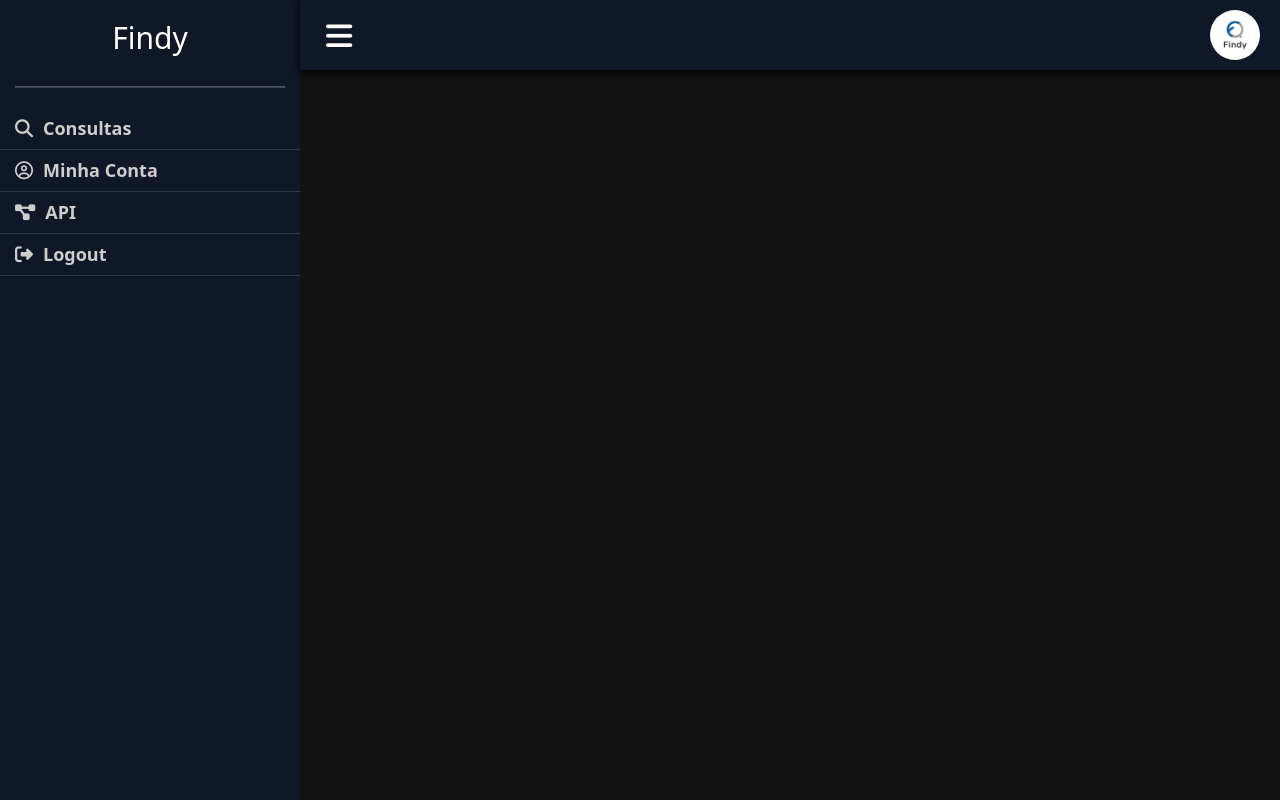
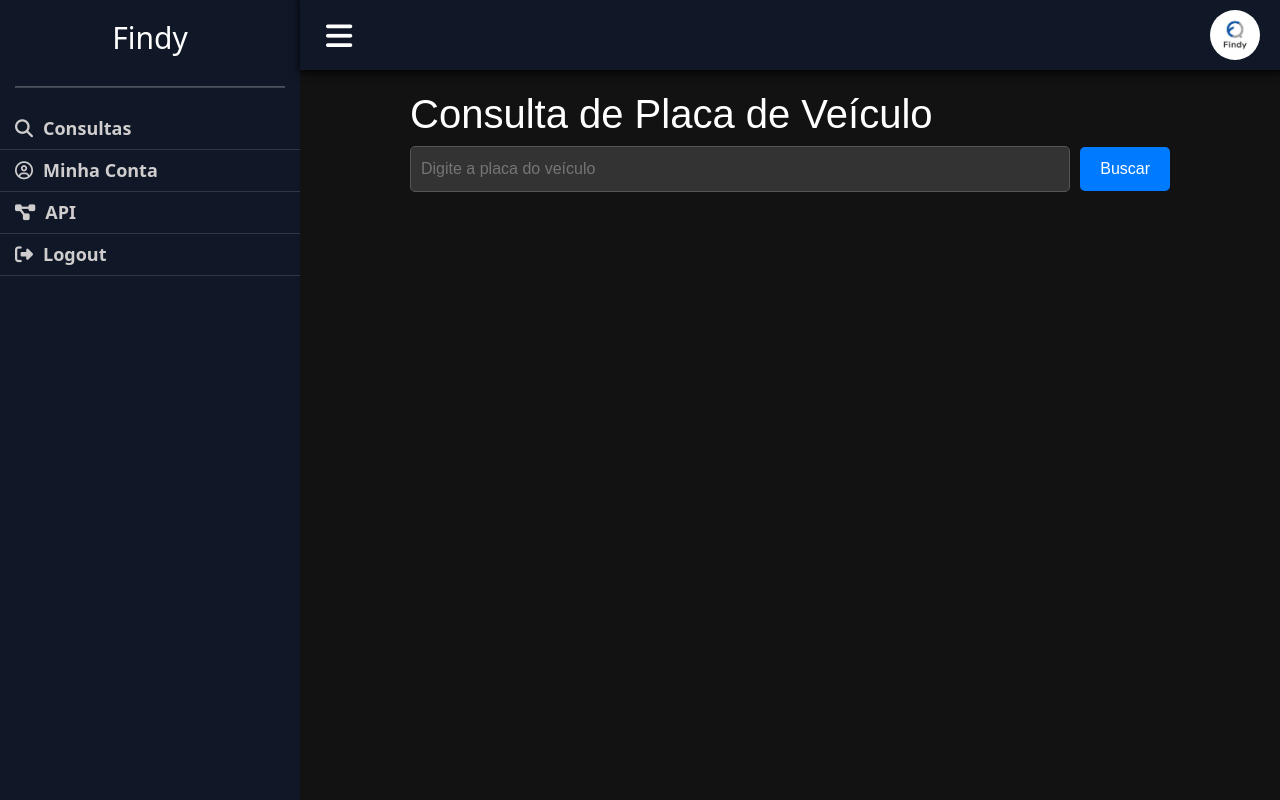
Before and after one commit to lussandro/painel, a React (Create React App) app: page /veiculos in a window 1280 px wide. Built offline with nearby package versions, Linux system fonts and the light colour scheme.

Commit message:
Adicionado consulta completa de placas

```diff
--- a/src/App.js
+++ b/src/App.js
@@ -10,6 +10,7 @@
 import Emails from "./pages/Email";
 import UserPanel from "./pages/UserPanel";
 import CpfConsulta from "./pages/CpfConsulta";
+import ConsultaPlaca from "./pages/ConsultaPlaca";
 
 
 function App() {
@@ -21,6 +22,7 @@
             <Route path="/" element={<Home />} />
             <Route path="/cpf" element={<Cpf />} />
             <Route path="/placas" element={<Placas />} />
+            <Route path="/veiculos" element={<ConsultaPlaca />} />
             <Route path="/cnpj" element={<Cnpj />} />
             <Route path="/telefone" element={<Telefones />} />
             <Route path="/cep" element={<Cep />} />
--- /dev/null
+++ b/src/pages/ConsultaPlaca.js
@@ -0,0 +1,87 @@
+import React, { useState } from 'react';
+import axios from 'axios';
+import html2pdf from 'html2pdf.js';
+import { CopyToClipboard } from 'react-copy-to-clipboard';
+
+function ConsultaPlaca() {
+  const [vehicleData, setVehicleData] = useState(null);
+  const [error, setError] = useState(null);
+  const [placa, setPlaca] = useState('');
+
+  const handleInputChange = (event) => {
+    setPlaca(event.target.value);
+  };
+
+  const fetchData = async () => {
+    try {
+      const response = await axios.get(`http://localhost:3000/veiculo/${placa}`);
+      setVehicleData(response.data.data);
+      setError(null);
+    } catch (error) {
+      console.error('Error fetching data:', error);
+      setError('Placa de veículo não encontrada!');
+    }
+  };
+
+  const handleSearch = () => {
+    fetchData();
+  };
+
+  const handleGeneratePDF = () => {
+    const element = document.getElementById('vehicle-data');
+    html2pdf().from(element).save();
+  };
+
+  const handleCopyToClipboard = () => {
+    const textToCopy = JSON.stringify(vehicleData);
+    navigator.clipboard.writeText(textToCopy);
+    alert('Dados copiados para a área de transferência!');
+  };
+
+  return (
+    <div className="container">
+      <h1>Consulta de Placa de Veículo</h1>
+      <div className="search-container">
+        <input
+          type="text"
+          value={placa}
+          onChange={handleInputChange}
+          placeholder="Digite a placa do veículo"
+          className="search-input"
+        />
+        <button onClick={handleSearch} className="search-button">
+          Buscar
+        </button>
+      </div>
+      {error && <p className="error">{error}</p>}
+      {vehicleData && (
+        <div className="vehicle-data" id="vehicle-data">
+          <h2>Dados do Veículo</h2>
+          <table>
+            <tbody>
+              {Object.entries(vehicleData).map(([key, value]) => (
+                <tr key={key}>
+                  <td><strong>{key}:</strong></td>
+                  <td>{value}</td>
+                </tr>
+              ))}
+            </tbody>
+          </table>
+          {/* Botões para gerar PDF e copiar */}
+          <div className="button-container">
+            <button onClick={handleGeneratePDF} className="generate-pdf-button">
+              Gerar PDF
+            </button>
+            <CopyToClipboard text={JSON.stringify(vehicleData)}>
+              <button className="copy-to-clipboard-button" onClick={handleCopyToClipboard}>
+                Copiar Dados
+              </button>
+            </CopyToClipboard>
+          </div>
+        </div>
+      )}
+    </div>
+  );
+}
+
+export default ConsultaPlaca;
--- a/src/pages/Home.js
+++ b/src/pages/Home.js
@@ -65,10 +65,10 @@
                         <p>Findy Habilitação</p>
                         <h12>Busca dados pela CNH</h12>
                     </Link>
-                    <Link to="/placas" className="matrix-link">
+                    <Link to="/veiculos" className="matrix-link">
                         <FontAwesomeIcon icon={faCar} size="3x" />
-                        <p>Findy Condutor</p>
-                        <h12>Dados do motorista pela PLACA ou CPF</h12>
+                        <p>Findy Veiculos Full</p>
+                        <h12>Veiculos Completa, com dados do condutor e multas</h12>
                     </Link>
                     <Link to="/telefone" className="matrix-link">
                         <FontAwesomeIcon icon={faPhone} size="3x" />
```
